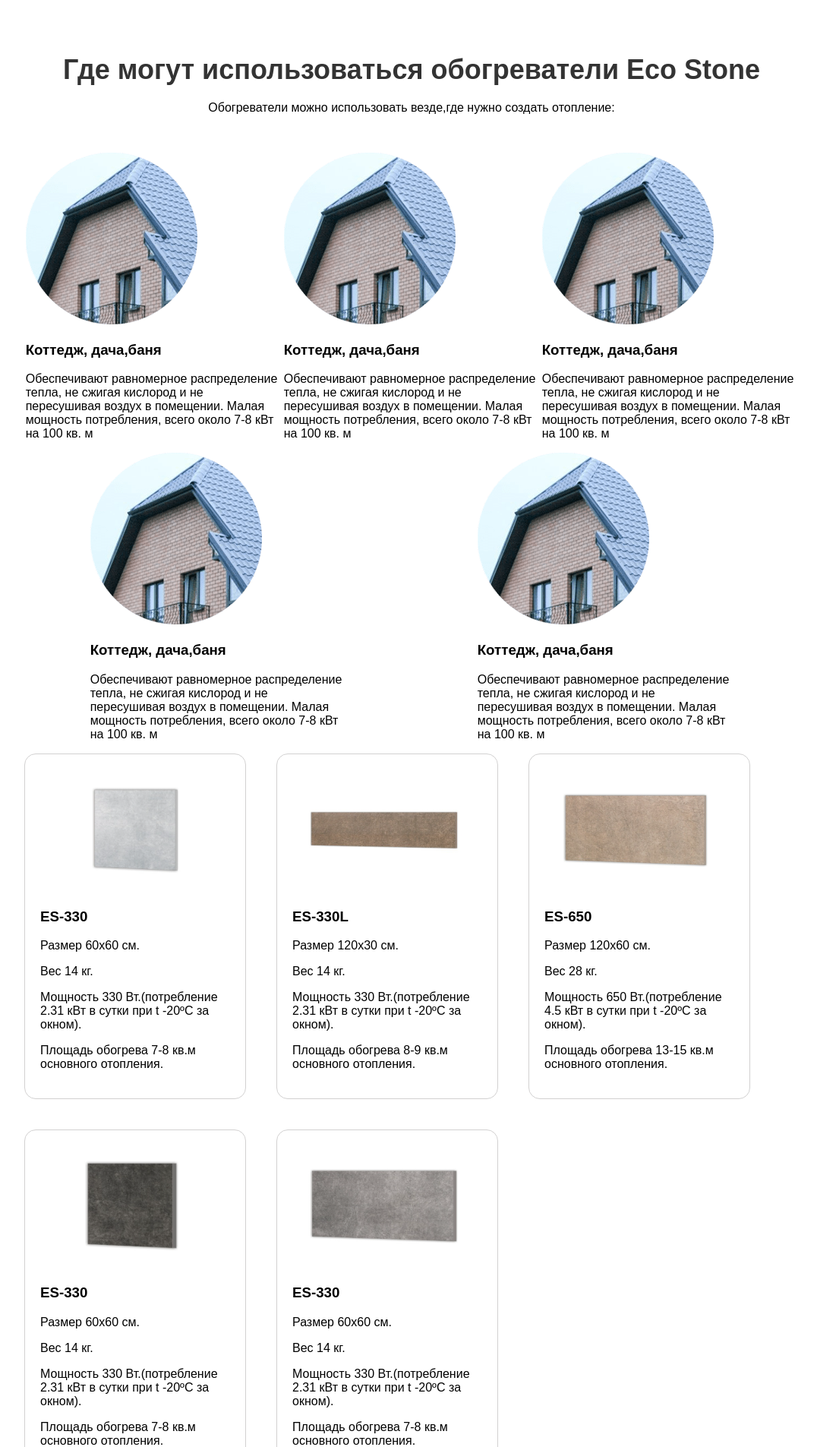
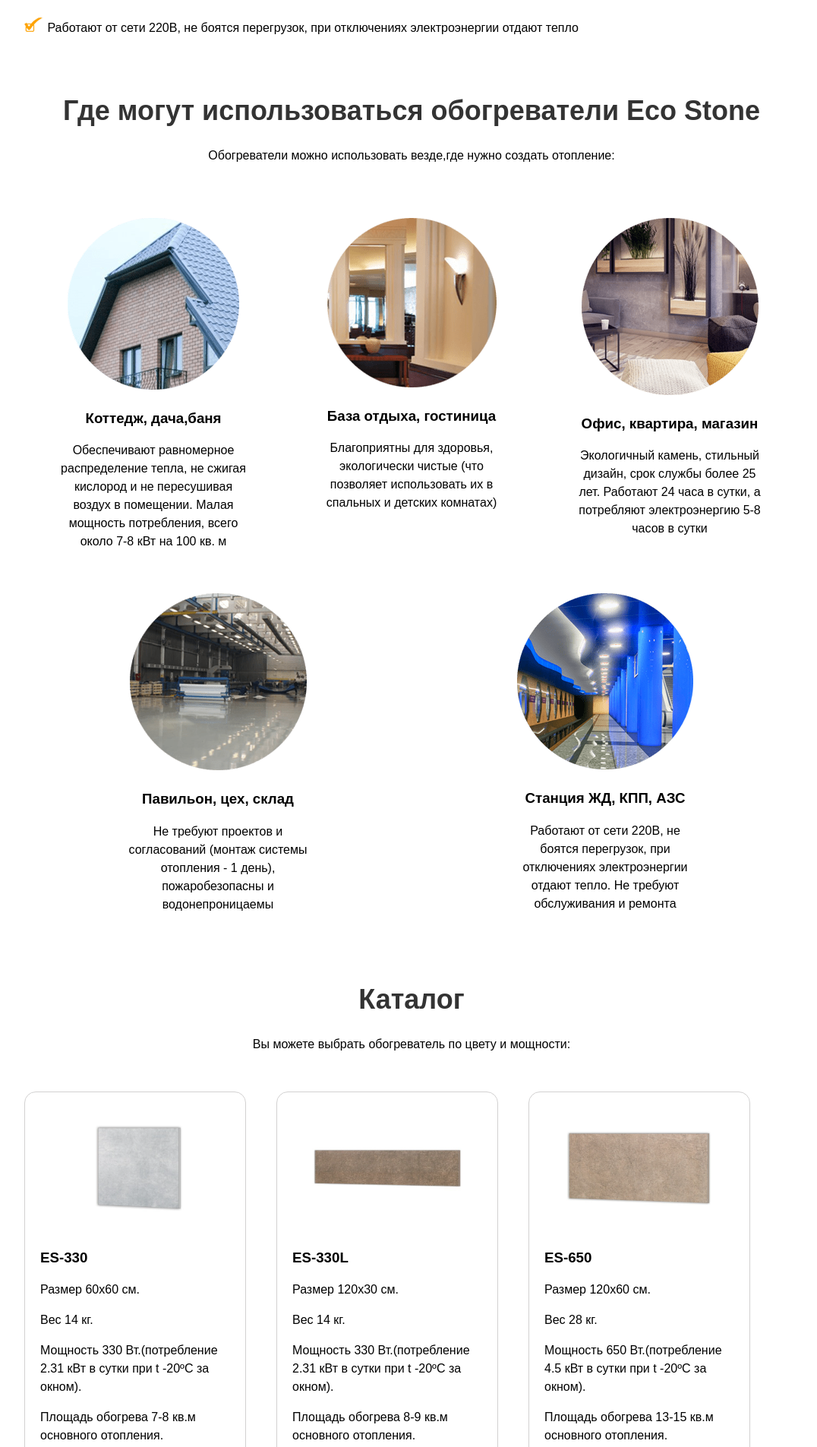
Before and after one commit to ivanzakh/ivanzakh.github.io, a PHP site: page /projects/ecostone/index.html in a window 1280 px wide. Shown: the part 1063-2968 px from the top of the page at 76% size, without its empty margins (98-1174 px from the left). Run offline with PHP 8.4, Linux system fonts and the light colour scheme.

Commit message:
adaptive

```diff
--- a/projects/ecostone/index.html
+++ b/projects/ecostone/index.html
@@ -11,7 +11,7 @@
       <div class="container">
         <img class="logo" src="images/logo.jpg" alt="" />
         <h1 class="title">Керамические обогреватели</h1>
-        <address>г. Казань, ул. Шамиля Усманова, 48</address>
+        <address>г. Казань, ул. Гаврилова, 10А, 2 этаж</address>
       </div>
     </header>
 
@@ -131,47 +131,42 @@
       </div>
 
       <div class="use__card">
-        <img class="use_img" src="images/house.png" alt="" />
-        <h3>Коттедж, дача,баня</h3>
+        <img class="use_img" src="images/hotel.png" alt="" />
+        <h3>База отдыха, гостиница</h3>
         <p>
-          Обеспечивают равномерное распределение тепла, не сжигая кислород и не
-          пересушивая воздух в помещении. Малая мощность потребления, всего
-          около 7-8 кВт на 100 кв. м
+          Благоприятны для здоровья, экологически чистые (что позволяет использовать их в спальных и детских комнатах)
         </p>
       </div>
 
       <div class="use__card">
-        <img class="use_img" src="images/house.png" alt="" />
-        <h3>Коттедж, дача,баня</h3>
+        <img class="use_img" src="images/office.png" alt="" />
+        <h3>Офис, квартира, магазин</h3>
         <p>
-          Обеспечивают равномерное распределение тепла, не сжигая кислород и не
-          пересушивая воздух в помещении. Малая мощность потребления, всего
-          около 7-8 кВт на 100 кв. м
+          Экологичный камень, стильный дизайн, срок службы более 25 лет. Работают 24 часа в сутки, а потребляют электроэнергию 5-8 часов в сутки
         </p>
       </div>
 
       <div class="use__card">
-        <img class="use_img" src="images/house.png" alt="" />
-        <h3>Коттедж, дача,баня</h3>
-        <p>
-          Обеспечивают равномерное распределение тепла, не сжигая кислород и не
-          пересушивая воздух в помещении. Малая мощность потребления, всего
-          около 7-8 кВт на 100 кв. м
-        </p>
-      </div>
+          <img class="use_img" src="images/store.png" alt="" />
+          <h3>Павильон, цех, склад</h3>
+          <p>
+            Не требуют проектов и согласований (монтаж системы отопления - 1 день), пожаробезопасны и водонепроницаемы
+          </p>
+        </div>
 
       <div class="use__card">
-        <img class="use_img" src="images/house.png" alt="" />
-        <h3>Коттедж, дача,баня</h3>
+        <img class="use_img" src="images/station.png" alt="" />
+        <h3>Станция ЖД, КПП, АЗС</h3>
         <p>
-          Обеспечивают равномерное распределение тепла, не сжигая кислород и не
-          пересушивая воздух в помещении. Малая мощность потребления, всего
-          около 7-8 кВт на 100 кв. м
+          Работают от сети 220В, не боятся перегрузок, при отключениях электроэнергии отдают тепло. Не требуют обслуживания и ремонта
         </p>
       </div>
     </section>
 
     <section class="catalog container">
+      <h2 class="section__title">Каталог</h2>
+      <p class="section__description">Вы можете выбрать обогреватель по цвету и мощности:</p>
+
       <div class="catalog__card">
         <img class="catalog__img" src="images/330.png" alt="" />
         <div class="catalog__info">
@@ -214,31 +209,32 @@
       <div class="catalog__card">
         <img class="catalog__img" src="images/700.png" alt="" />
         <div class="catalog__info">
-          <h3>ES-330</h3>
+          <h3>ES-700</h3>
           <p>Размер 60х60 см.</p>
-          <p>Вес 14 кг.</p>
+          <p>Вес 16 кг.</p>
           <p>
-            Мощность 330 Вт.(потребление 2.31 кВт в сутки при t -20ºC за окном).
+            Мощность 700 Вт.(потребление 4.9 кВт в сутки при t -20ºC за окном).
           </p>
-          <p>Площадь обогрева 7-8 кв.м основного отопления.</p>
+          <p>Площадь обогрева 14-16 кв.м основного отопления.</p>
         </div>
       </div>
 
       <div class="catalog__card">
         <img class="catalog__img" src="images/990.png" alt="" />
         <div class="catalog__info">
-          <h3>ES-330</h3>
-          <p>Размер 60х60 см.</p>
-          <p>Вес 14 кг.</p>
+          <h3>ES-990</h3>
+          <p>Размер 120х60 см.</p>
+          <p>Вес 32 кг.</p>
           <p>
-            Мощность 330 Вт.(потребление 2.31 кВт в сутки при t -20ºC за окном).
+            Мощность 990 Вт.(потребление 6.95 кВт в сутки при t -20ºC за окном).
           </p>
-          <p>Площадь обогрева 7-8 кв.м основного отопления.</p>
+          <p>Площадь обогрева 25-30 кв.м основного отопления.</p>
         </div>
       </div>
     </section>
 
     <section class="docs container">
+      <h2 class="section__title">Сертификаты</h2>
       <img class="docs__img" src="images/sertif.jpg" alt="" />
       <img class="docs__img" src="images/expert.jpg" alt="" />
     </section>
--- a/projects/ecostone/main.css
+++ b/projects/ecostone/main.css
@@ -1,6 +1,7 @@
 body {
   font-family: Arial, sans-serif;
   margin: 80px 0 0;
+  line-height: 1.5rem;
 }
 
 .container {
@@ -10,11 +11,13 @@ body {
 }
 
 .section__title {
+  width: 100%;
   color: #333;
   font-size: 36px;
   text-align: center;
   margin-top: 50px;
   margin-bottom: 20px;
+  line-height: 1.5em;
 }
 
 .section__description {
@@ -74,6 +77,10 @@ td {
   text-align: center;
 }
 
+.advantages ul {
+  padding: 0;
+}
+
 .advantages li {
   list-style: none;
   margin-bottom: 20px;
@@ -90,7 +97,9 @@ td {
 }
 
 .use__card {
-  max-width: 33%;
+  width: 250px;
+  padding: 20px;
+  text-align: center;
 }
 
 .catalog {
@@ -105,17 +114,34 @@ td {
   border: 1px solid #d2d1d1;
   border-radius: 15px;
   padding: 20px;
+  text-align: center;
 }
 
 .catalog__img {
   height: 160px;
 }
 
+.catalog__info {
+  text-align: left;
+}
+
 .docs {
   display: flex;
-  justify-content: space-around;
+  justify-content: center;
+  flex-wrap: wrap;
+  margin-bottom: 40px;
 }
 
 .docs__img {
-  height: 500px;
+  height: 400px;
+  margin-right: 20px;
+  margin-left: 20px;
+  margin-top: 40px;
 }
+
+@media (max-width: 716px) {
+  .catalog__card {
+    width: 100%;
+    margin-right: 0;
+  }
+}
```
